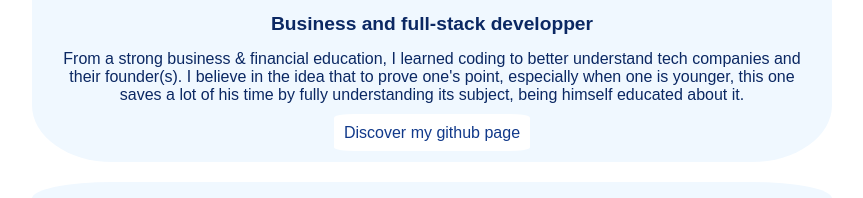
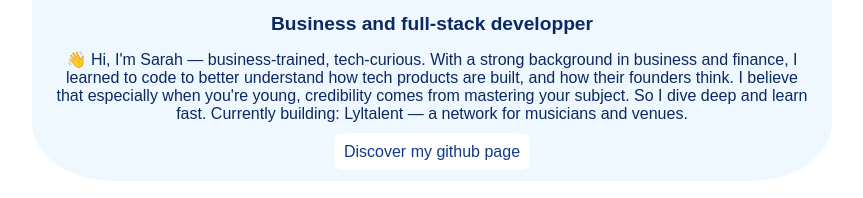
Before and after one commit to Sarah-de-B/profile, a plain HTML site: page index.html in a window 1280 px wide. Shown: the part 415-613 px from the top of the page, without its empty margins (208-1071 px from the left). Drawn offline with Linux system fonts and the light colour scheme.

Commit message:
make my profile prettier

```diff
--- a/index.html
+++ b/index.html
@@ -14,10 +14,13 @@
         <img class ="img-circle" src="https://scontent-cdg4-2.xx.fbcdn.net/v/t39.30808-1/475998727_1302119004334114_3458846171403941715_n.jpg?stp=dst-jpg_s100x100_tt6&_nc_cat=103&ccb=1-7&_nc_sid=e99d92&_nc_ohc=A0ftLIv1W0QQ7kNvwENa6ry&_nc_oc=AdmXN0HTsVdDO1SlzS_Su7YLAcutKQwv9LrarFQq8FwOXn2AfHxTefjHBcdJ7gxjUPeeI_LBq7qMiGHPksjrmhsr&_nc_zt=24&_nc_ht=scontent-cdg4-2.xx&_nc_gid=tLJde3DBD8HCe3ss9k_vPA&oh=00_AfRSF1syboamHrGzJ2dxuX8Rjh4FYfW6uNLK-y6GB5u1WQ&oe=688D1B75" alt="Sarah Crosnier de Bellaistre, Start-up week-end">
         <h2>Sarah Crosnier de Bellaistre</h2>
         <h2>Business and full-stack developper</h2>
-        <p>From a strong business & financial education, I learned coding to better
-          understand tech companies and their founder(s). I believe in the idea that
-          to prove one's point, especially when one is younger, this one saves a lot of his time
-          by fully understanding its subject, being himself educated about it. </p>
+        <p>👋 Hi, I'm Sarah — business-trained, tech-curious.
+          With a strong background in business and finance,
+          I learned to code to better understand how tech products are built, and how their founders think.
+          I believe that especially when you're young, credibility comes from mastering your subject.
+          So I dive deep and learn fast.
+          Currently building: Lyltalent — a network for musicians and venues.
+           </p>
         <a href="https://github.com/Sarah-de-B" class="button-white" target="_blank">Discover my github page </a>
       </div>
       <div class="card">
```
